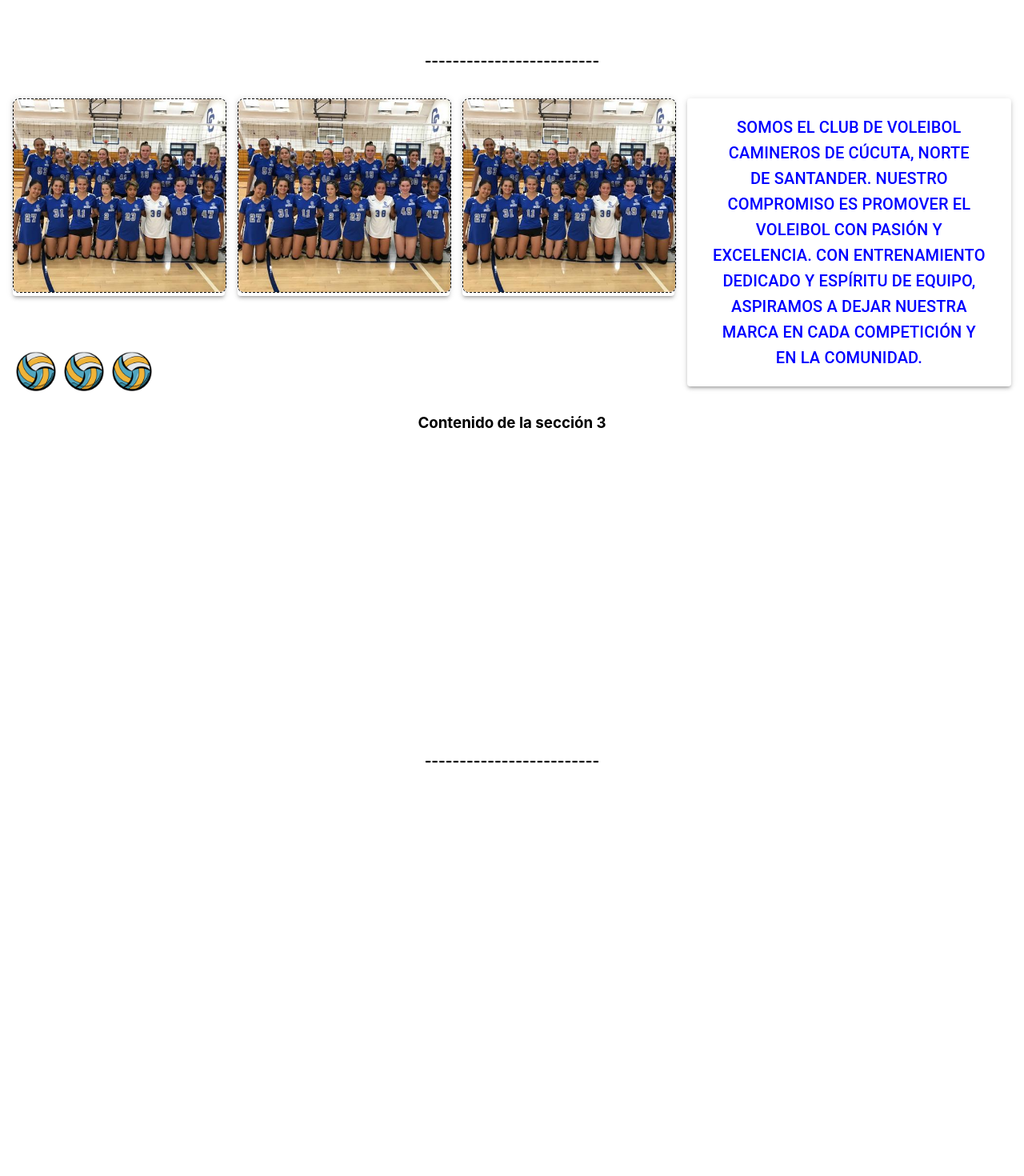
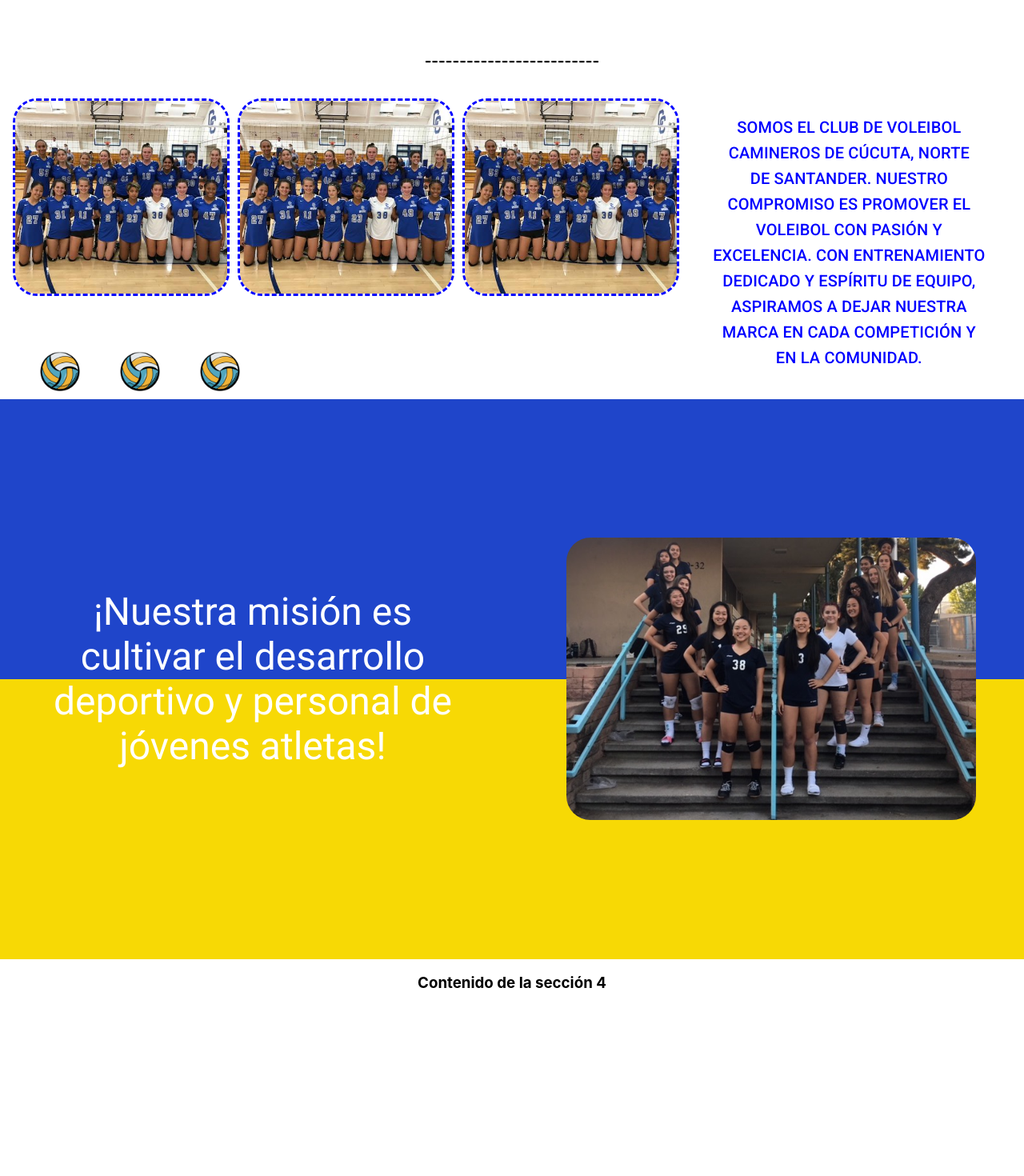
Before and after one commit to Schuldiner92/caimaneros_web, a React (Create React App) app: page / in a window 1280 px wide. Shown: the part 440-1910 px from the top of the page at 80% size. Before the commit the page ends 1422 px from the top, so only its background shows below. Built offline with nearby package versions, Linux system fonts and the light colour scheme.

Commit message:
Seccion 3 Bosquejo

```diff
--- a/package.json
+++ b/package.json
@@ -5,6 +5,7 @@
   "dependencies": {
     "@emotion/react": "^11.11.4",
     "@emotion/styled": "^11.11.5",
+    "@fontsource/roboto": "^5.0.13",
     "@mui/icons-material": "^5.15.15",
     "@mui/material": "^5.15.15",
     "@testing-library/jest-dom": "^5.17.0",
--- a/src/App.js
+++ b/src/App.js
@@ -3,6 +3,7 @@ import Home from './Components/Home';
 import Seccion1 from './Components/Seccion1';
 import Seccion2 from './Components/Seccion2';
 import Seccion3 from './Components/Seccion3';
+import Seccion4 from './Components/Seccion4';
 
 function App() {
   return (
@@ -11,7 +12,7 @@ function App() {
       <Seccion1/>
       <Seccion2/>
       <Seccion3/>
-
+      <Seccion4/>
     </div>
   );
 }
--- a/src/Components/Seccion2.js
+++ b/src/Components/Seccion2.js
@@ -2,25 +2,25 @@ import { React, Box, Paper, Grid, Typography } from '../imports'
 import placeholder from '../img/s2-placeholder.png';
 import ball from '../img/s2-ball.png';
 
-
-    const EstiloImagen = {
-        position:'flex',
+const Estilos = {
+    imagen: {
+        position: 'flex',
         width: '100%',
         height: 'auto',
-        borderRadius: '8px', // Bordes redondeados
-        border: '1px dashed #000', // Borde en líneas discontinuas
-        overflow: 'hidden' // Para asegurar que los bordes redondeados se apliquen
-    };
-
-    const EstiloBalon = {
-        width: '50px', // Tamaño del balón
+        borderRadius: '30px',
+        border: '1px dashed #000', //Lineas discontinuas
+        borderColor: "blue",
+        borderWidth: "3px",
+        overflow: 'hidden'
+    },
+    balon: {
+        width: '50px',
         height: '50px',
-        position: 'absolute', // Para posicionar sobre la imagen
-        bottom: '10px', // Espacio desde el borde inferior
-        right: '10px' // Espacio desde el borde derecho
-    };
-
-    const EstiloTexto ={
+        position: 'absolute',
+        bottom: '10px',
+        right: '10px'
+    },
+    texto: {
         color: 'blue',
         textAlign: 'center',
         padding: '20px',
@@ -29,8 +29,8 @@ import ball from '../img/s2-ball.png';
         display: 'flex',
         flexDirection: 'column',
         justifyContent: 'center'
-    };
-
+    }
+};
 
 const Seccion2 = () => {
     return (
@@ -40,18 +40,18 @@ const Seccion2 = () => {
                 <Grid item xs={12} sm={8} md={8}>
                 <Grid container spacing={2}>
                     <Grid item xs={4} sm={4} md={4}>
-                    <Paper elevation={3}>
-                        <img src={placeholder} alt="Juego de Volleyball" style={EstiloImagen} />
+                    <Paper elevation={0}>
+                        <img src={placeholder} alt="Juego de Volleyball" style={Estilos.imagen} />
                     </Paper>
                     </Grid>
                     <Grid item xs={4} sm={4} md={4}>
-                    <Paper elevation={3}>
-                        <img src={placeholder} alt="Equipo de Volleyball" style={EstiloImagen} />
+                    <Paper elevation={0}>
+                        <img src={placeholder} alt="Equipo de Volleyball" style={Estilos.imagen} />
                     </Paper>
                     </Grid>
                     <Grid item xs={4} sm={4} md={4}>
-                    <Paper elevation={3}>
-                        <img src={placeholder} alt="Balón de Volleyball" style={EstiloImagen} />
+                    <Paper elevation={0}>
+                        <img src={placeholder} alt="Balón de Volleyball" style={Estilos.imagen} />
                     </Paper>
                     </Grid>
                 </Grid>
@@ -59,10 +59,11 @@ const Seccion2 = () => {
 
                 {/* Contenedor del texto */}
                 <Grid item xs={12} sm={4} md={4}>
-                <Paper elevation={3} style={EstiloTexto}>
+                <Paper elevation={0} style={Estilos.texto}>
                     <Typography variant="h6" component="p">
                         SOMOS EL CLUB DE VOLEIBOL
-                    </Typography>     <Typography variant="h6" component="p">
+                    </Typography>
+                    <Typography variant="h6" component="p">
                         CAMINEROS DE CÚCUTA, NORTE
                     </Typography>
                     <Typography variant="h6" component="p">
@@ -93,9 +94,9 @@ const Seccion2 = () => {
                 </Grid>
             </Grid>
 
-            <img src={ball} alt="Balón de Volleyball" style={{...EstiloBalon, left: '20px'}} />
-            <img src={ball} alt="Balón de Volleyball" style={{...EstiloBalon, left: '80px'}} />
-            <img src={ball} alt="Balón de Volleyball" style={{...EstiloBalon, left: '140px'}} />
+            <img src={ball} alt="Balón de Volleyball" style={{...Estilos.balon, left: '50px'}} />
+            <img src={ball} alt="Balón de Volleyball" style={{...Estilos.balon, left: '150px'}} />
+            <img src={ball} alt="Balón de Volleyball" style={{...Estilos.balon, left: '250px'}} />
         </Box>
     );
   };
--- a/src/Components/Seccion3.js
+++ b/src/Components/Seccion3.js
@@ -1,12 +1,86 @@
-import { React} from '../imports'
+import { React, Box, Grid, Paper, Typography } from '../imports';
+import placeholder from '../img/s3-placeholder.jpg';
 
+const Estilos = {
+  contenedorPrincipal: {
+    position: 'relative',
+    height: '700px',
+    overflow: 'hidden',
+  },
+  fondoAzul: {
+    position: 'absolute',
+    top: 0,
+    left: 0,
+    right: 0,
+    height: '350px',
+    backgroundColor: '#1f45ca',
+    zIndex: 1,
+  },
+  fondoAmarillo: {
+    position: 'absolute',
+    bottom: 0,
+    left: 0,
+    right: 0,
+    height: '350px',
+    backgroundColor: '#f7d905',
+    zIndex: 1,
+  },
+  subcontenedor: {
+    display: 'flex',
+    alignItems: 'center',
+    justifyContent: 'center',
+    position: 'absolute',
+    top: '50px', // Ajustado para centrar en la división de colores
+    bottom: '50px',
+    left: 0,
+    right: 0,
+    zIndex: 2,
+  },
+  texto: {
+    padding: '16px',
+    color:'white',
+    backgroundColor: 'transparent',
+  },
+  imagen: {
+    display: 'block',
+    objectFit: 'contain',
+    width: '90%',
+    height: '90%',
+    borderRadius: '30px',
+    overflow: 'hidden',
+    backgroundColor: 'transparent',
+    margin: 'auto'
+  },
+};
 const Seccion3 = () => {
     return (
-        <div>
-            <h3>Contenido de la sección 3</h3>
-            <p style={{ marginBottom: '400px' }}></p>
-            <h3>-------------------------</h3>
-        </div>
+        <Box sx={Estilos.contenedorPrincipal}>
+        <Box sx={Estilos.fondoAzul} />
+            <Box sx={Estilos.fondoAmarillo} />
+        <Grid container spacing={2} sx={Estilos.subcontenedor}>
+            <Grid item xs={12} md={6}>
+                <Paper elevation={0} sx={Estilos.texto}>
+                    <Typography variant="h3" component="p">
+                    ¡Nuestra misión es
+                    </Typography>
+                    <Typography variant="h3" component="p">
+                    cultivar el desarrollo
+                    </Typography>
+                    <Typography variant="h3" component="p">
+                    deportivo y personal de
+                    </Typography>
+                    <Typography variant="h3" component="p">
+                    jóvenes atletas!
+                    </Typography>
+                </Paper>
+            </Grid>
+            <Grid item xs={12} md={6}>
+            <Paper elevation={0} sx={Estilos.imagen}>
+            <img src={placeholder} alt="Equipo de Volleyball" style={Estilos.imagen} />
+            </Paper>
+            </Grid>
+        </Grid>
+        </Box>
     );
   };
 
--- /dev/null
+++ b/src/Components/Seccion4.js
@@ -0,0 +1,13 @@
+import { React} from '../imports'
+
+const Seccion4 = () => {
+    return (
+        <div>
+            <h3>Contenido de la sección 4</h3>
+            <p style={{ marginBottom: '400px' }}></p>
+            <h3>-------------------------</h3>
+        </div>
+    );
+  };
+
+  export default Seccion4;
--- a/src/index.js
+++ b/src/index.js
@@ -3,6 +3,11 @@ import ReactDOM from 'react-dom/client';
 import './index.css';
 import App from './App';
 import reportWebVitals from './reportWebVitals';
+import '@fontsource/roboto/300.css';
+import '@fontsource/roboto/400.css';
+import '@fontsource/roboto/500.css';
+import '@fontsource/roboto/700.css';
+
 
 const root = ReactDOM.createRoot(document.getElementById('root'));
 root.render(
```
Also changed, not shown: src/Components/MyComponent.js (added, +89 -0 lines), src/img/s3-placeholder.jpg (added), 1 other file (tests, documents, lock files or other folders).
